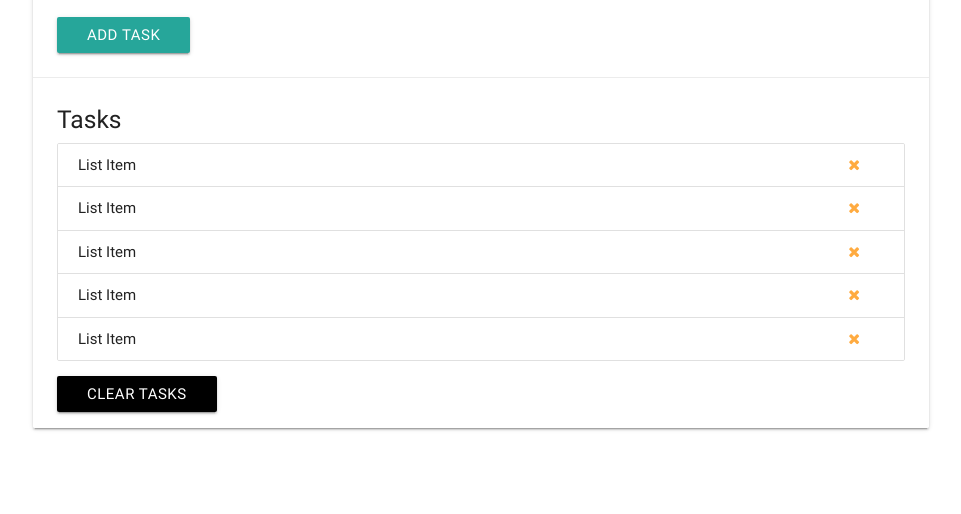
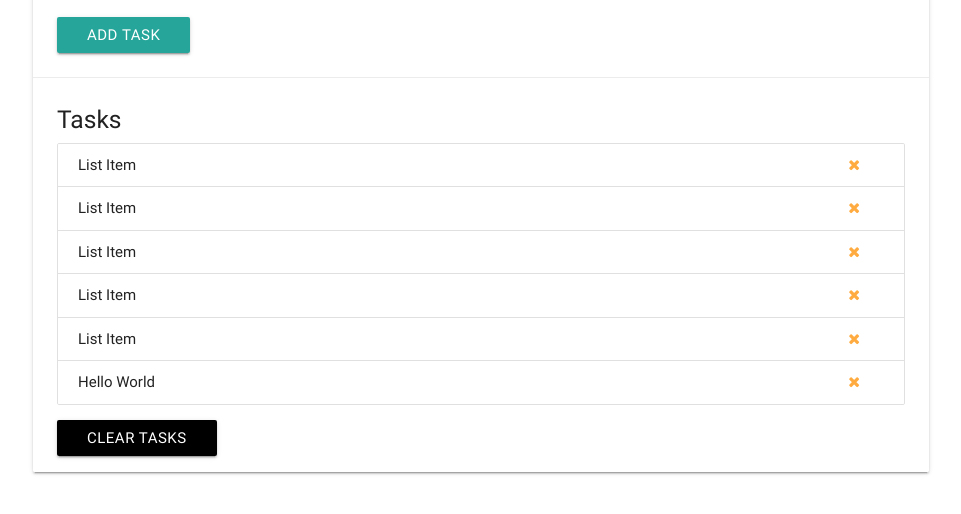
Before and after one commit to HelyeFab/traversyJs, a plain HTML site: page domManipulation/index.html in a window 1280 px wide. Shown: the part 156-670 px from the top of the page, without its empty margins (159-1120 px from the left). Drawn offline with nearby package versions, Linux system fonts and the light colour scheme.

Commit message:
added new js file

```diff
--- /dev/null
+++ b/domManipulation/creatingElements.js
@@ -0,0 +1,23 @@
+const li = document.createElement('li');
+
+li.className = 'collection-item';
+li.id = 'new item';
+
+li.setAttribute('title', 'New Item');
+
+li.appendChild(document.createTextNode('Hello World'));
+
+// Creating new link Element
+
+const link = document.createElement('a');
+// Giving a class
+link.className = 'delete-item secondary-content';
+// adding the icon
+link.innerHTML = '<i class = "fa fa-remove"></i>';
+
+// appending link into li
+li.appendChild(link);
+
+
+document.querySelector('ul.collection').appendChild(li);
+console.log(li);
--- a/domManipulation/index.html
+++ b/domManipulation/index.html
@@ -70,7 +70,7 @@
   </div>
   <script src="https://code.jquery.com/jquery-3.2.1.js" integrity="sha256-DZAnKJ/6XZ9si04Hgrsxu/8s717jcIzLy3oi35EouyE=" crossorigin="anonymous"></script>
   <script src="https://cdnjs.cloudflare.com/ajax/libs/materialize/0.100.2/js/materialize.min.js"></script>
-  <script src="/domManipulation/domTraversing.js"></script>
+  <script src="/domManipulation/creatingElements.js"></script>
 </body>
 
 </html>
```
